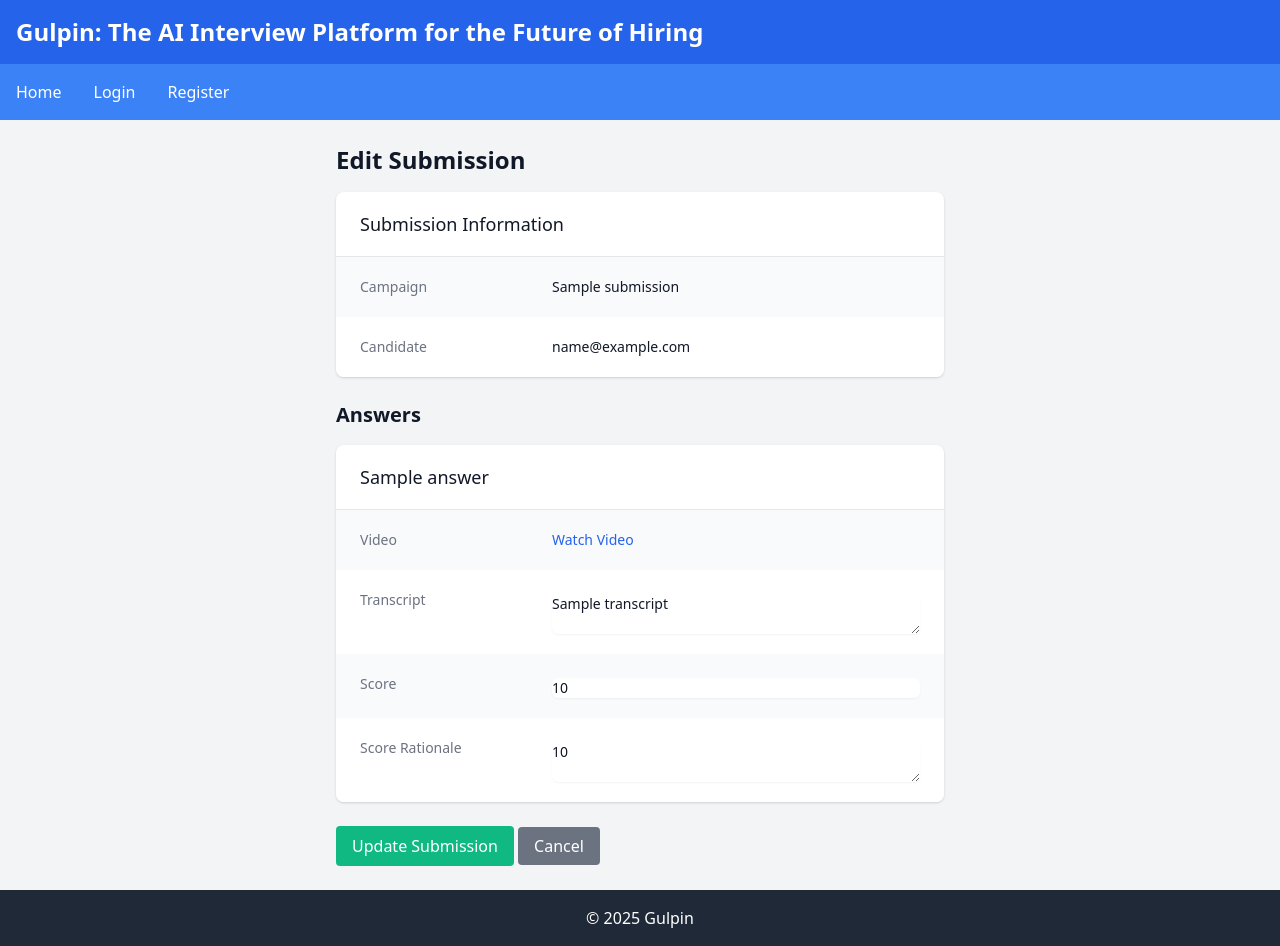
After one commit to xAIdrian/Interview-Agent-Demo, a Flask app: template app/templates/admin/campaigns/edit_submission.html in a window 1280 px wide. The commit adds this page. Run offline with Flask 2, Linux system fonts and the light colour scheme; the template is opened without the code that fills it: most values are stand-ins (such as "Sample title", 1, 10 or a date in 2020).

Commit message:
CRUD update submission, submission_answers

```diff
--- a/app/app.py
+++ b/app/app.py
@@ -250,6 +250,37 @@ def admin_submission_details(campaign_id, submission_id):
                            campaign_id=campaign_id,
                            submission=submission,
                            user=user,
+                           submission_answers=submission_answers)
+
+@app.route("/admin/campaigns/<int:campaign_id>/submissions/<int:submission_id>/edit")
+@admin_required
+def admin_edit_submission(campaign_id, submission_id):
+    conn = get_db_connection()
+    with conn.cursor(dictionary=True) as cursor:
+        # Get submission details
+        cursor.execute("""
+        SELECT submissions.*, users.email, campaigns.title AS campaign_name
+        FROM submissions
+        JOIN users ON submissions.user_id = users.id
+        JOIN campaigns ON submissions.campaign_id = campaigns.id
+        WHERE submissions.id = ?
+        """, (submission_id,))
+        submission = cursor.fetchone()
+
+        # Get submission answers
+        cursor.execute("""
+        SELECT submission_answers.*, questions.title AS question_title
+        FROM submission_answers
+        JOIN questions ON submission_answers.question_id = questions.id
+        WHERE submission_answers.submission_id = ?
+        """, (submission_id,))
+        submission_answers = cursor.fetchall()
+
+    conn.close()
+
+    return render_template("admin/campaigns/edit_submission.html",
+                           campaign_id=campaign_id,
+                           submission=submission,
                            submission_answers=submission_answers)
 
 @app.route("/admin/campaigns/<int:campaign_id>/edit", methods=["GET"])
--- /dev/null
+++ b/app/templates/admin/campaigns/edit_submission.html
@@ -0,0 +1,134 @@
+{% extends "base.html" %}
+{% block content %}
+<div class="flex justify-between mb-4">
+    <h1 class="text-2xl font-bold">Edit Submission</h1>
+</div>
+
+<div class="bg-white shadow overflow-hidden sm:rounded-lg mb-6">
+    <div class="px-4 py-5 sm:px-6">
+        <h2 class="text-lg leading-6 font-medium text-gray-900">Submission Information</h2>
+    </div>
+    <div class="border-t border-gray-200">
+        <dl>
+            <div class="bg-gray-50 px-4 py-5 sm:grid sm:grid-cols-3 sm:gap-4 sm:px-6">
+                <dt class="text-sm font-medium text-gray-500">Campaign</dt>
+                <dd class="mt-1 text-sm text-gray-900 sm:mt-0 sm:col-span-2">{{ submission.campaign_name }}</dd>
+            </div>
+            <div class="bg-white px-4 py-5 sm:grid sm:grid-cols-3 sm:gap-4 sm:px-6">
+                <dt class="text-sm font-medium text-gray-500">Candidate</dt>
+                <dd class="mt-1 text-sm text-gray-900 sm:mt-0 sm:col-span-2">{{ submission.email }}</dd>
+            </div>
+        </dl>
+    </div>
+</div>
+
+<h2 class="text-xl font-bold mb-4">Answers</h2>
+
+<form id="edit-submission-form">
+    {% for answer in submission_answers %}
+    <div class="bg-white shadow overflow-hidden sm:rounded-lg mb-4">
+        <div class="px-4 py-5 sm:px-6">
+            <h3 class="text-lg leading-6 font-medium text-gray-900">{{ answer.question_title }}</h3>
+        </div>
+        <div class="border-t border-gray-200">
+            <dl>
+                <div class="bg-gray-50 px-4 py-5 sm:grid sm:grid-cols-3 sm:gap-4 sm:px-6">
+                    <dt class="text-sm font-medium text-gray-500">Video</dt>
+                    <dd class="mt-1 text-sm text-gray-900 sm:mt-0 sm:col-span-2">
+                        <a href="{{ url_for('watch_video', filename=answer.video_path.split('/')[-1]) }}" class="text-blue-600 hover:text-blue-900" target="_blank">Watch Video</a>
+                    </dd>
+                </div>
+                <div class="bg-white px-4 py-5 sm:grid sm:grid-cols-3 sm:gap-4 sm:px-6">
+                    <dt class="text-sm font-medium text-gray-500">Transcript</dt>
+                    <dd class="mt-1 text-sm text-gray-900 sm:mt-0 sm:col-span-2">
+                        <textarea name="transcript__{{ answer.id }}" class="shadow-sm focus:ring-indigo-500 focus:border-indigo-500 mt-1 block w-full sm:text-sm border-gray-300 rounded-md">{{ answer.transcript }}</textarea>
+                    </dd>
+                </div>
+                <div class="bg-gray-50 px-4 py-5 sm:grid sm:grid-cols-3 sm:gap-4 sm:px-6">
+                    <dt class="text-sm font-medium text-gray-500">Score</dt>
+                    <dd class="mt-1 text-sm text-gray-900 sm:mt-0 sm:col-span-2">
+                        <input type="number" name="score__{{ answer.id }}" class="shadow-sm focus:ring-indigo-500 focus:border-indigo-500 mt-1 block w-full sm:text-sm border-gray-300 rounded-md" value="{{ answer.score if answer.score is not none else '' }}">
+                    </dd>
+                </div>
+                <div class="bg-white px-4 py-5 sm:grid sm:grid-cols-3 sm:gap-4 sm:px-6">
+                    <dt class="text-sm font-medium text-gray-500">Score Rationale</dt>
+                    <dd class="mt-1 text-sm text-gray-900 sm:mt-0 sm:col-span-2">
+                        <textarea name="score_rationale__{{ answer.id }}" class="shadow-sm focus:ring-indigo-500 focus:border-indigo-500 mt-1 block w-full sm:text-sm border-gray-300 rounded-md">{{ answer.score_rationale or '' }}</textarea>
+                    </dd>
+                </div>
+            </dl>
+        </div>
+    </div>
+    {% endfor %}
+
+    <div class="mt-6">
+        <button type="submit" class="bg-green-500 text-white px-4 py-2 rounded hover:bg-green-700">Update Submission</button>
+        <a href="{{ url_for('admin_submission_details', submission_id=submission.id, campaign_id=campaign_id) }}" class="bg-gray-500 text-white px-4 py-2 rounded hover:bg-gray-700">Cancel</a>
+    </div>
+</form>
+
+<script>
+    document.addEventListener('DOMContentLoaded', function() {
+        const form = document.getElementById('edit-submission-form');
+
+        form.addEventListener('submit', function(event) {
+            event.preventDefault();
+
+            const formData = new FormData(form);
+            const answers = {};
+
+            for (let [key, value] of formData.entries()) {
+                console.log(key, value);
+                const parts = key.split('__');
+                const fieldName = parts[0];
+                const answerId = parts[1];
+
+                if (!answers[answerId]) {
+                    answers[answerId] = { id: answerId };
+                }
+                answers[answerId][fieldName] = value;
+            }
+
+            // Convert the answers object into an array of answer objects
+            const answersArray = Object.values(answers);
+
+            // Make API calls for each answer
+            Promise.all(answersArray.map(answer => {
+                const payload = {
+                    transcript: answer.transcript || '',
+                    score: answer.score !== undefined ? answer.score : null,
+                    score_rationale: answer.score_rationale || ''
+                };
+
+                return fetch(`/api/submission_answers/${answer.id}`, {
+                    method: 'PUT',
+                    headers: {
+                        'Content-Type': 'application/json'
+                    },
+                    body: JSON.stringify(payload)
+                });
+            }))
+            .then(responses => {
+                // Check if all requests were successful
+                const allSuccess = responses.every(response => response.ok);
+
+                if (allSuccess) {
+                    alert('Submission updated successfully!');
+                    window.location.href = `/admin/campaigns/${"{{ campaign_id }}"}/submissions/${"{{ submission.id }}"}`;
+                } else {
+                    alert('Error updating submission. Please check the console for details.');
+                    responses.forEach(response => {
+                        if (!response.ok) {
+                            console.error(`Error updating answer: ${response.status} - ${response.statusText}`);
+                        }
+                    });
+                }
+            })
+            .catch(error => {
+                console.error('Error:', error);
+                alert('An error occurred while updating the submission');
+            });
+        });
+    });
+</script>
+{% endblock %}
--- a/app/templates/admin/campaigns/submission.html
+++ b/app/templates/admin/campaigns/submission.html
@@ -5,6 +5,7 @@
     <div class="space-x-2">
         <a href="{{ url_for('admin_submission_report', submission_id=submission.id) }}" class="bg-blue-500 text-white px-4 py-2 rounded hover:bg-blue-700">Generate Report</a>
         <button id="delete-submission-btn" class="bg-red-500 text-white px-4 py-2 rounded hover:bg-red-700">Delete Submission</button>
+        <a href="{{ url_for('admin_edit_submission', submission_id=submission.id, campaign_id=campaign_id) }}" class="bg-yellow-500 text-white px-4 py-2 rounded hover:bg-yellow-700">Edit Submission</a>
     </div>
 </div>
 
```
Also changed, not shown: app/api_routes.py (+31 -1 lines).
